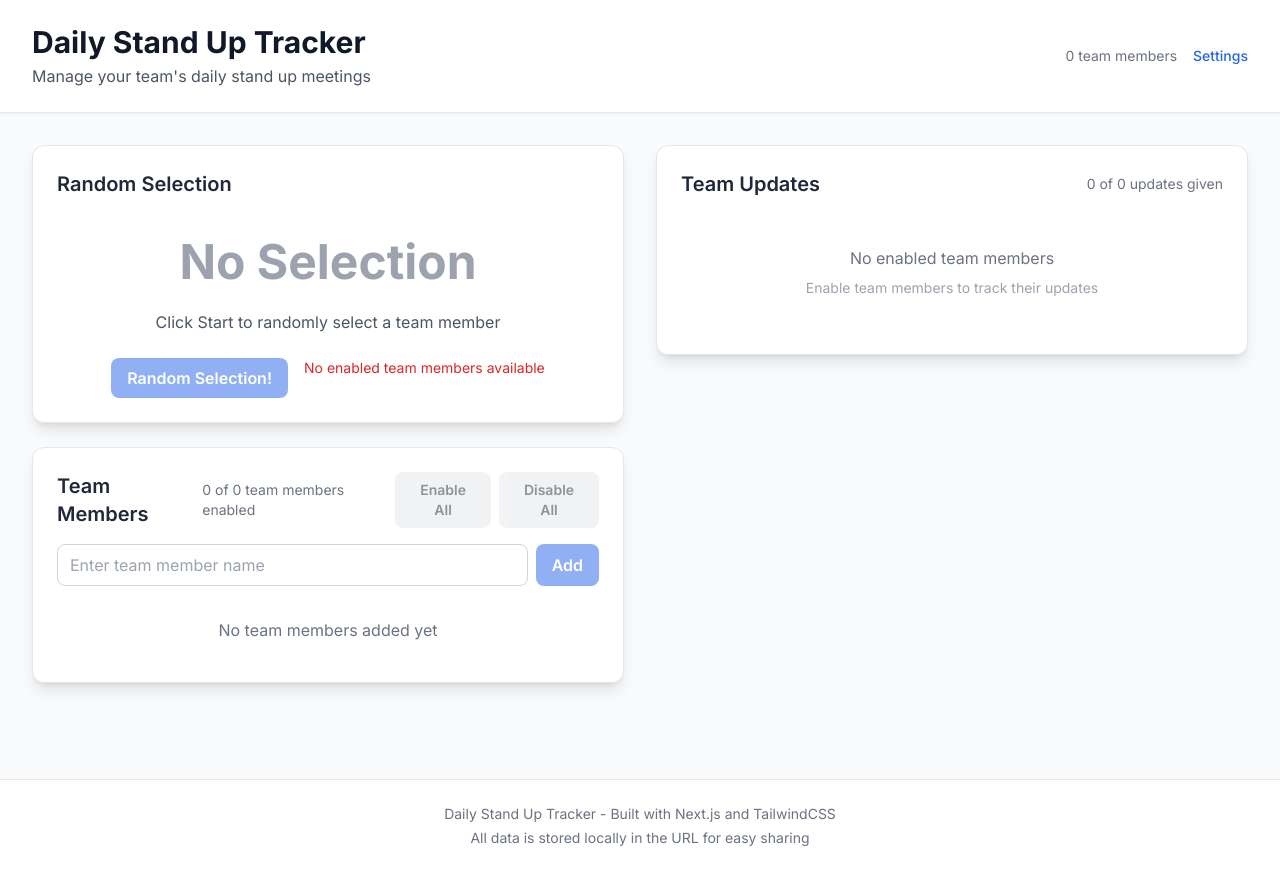
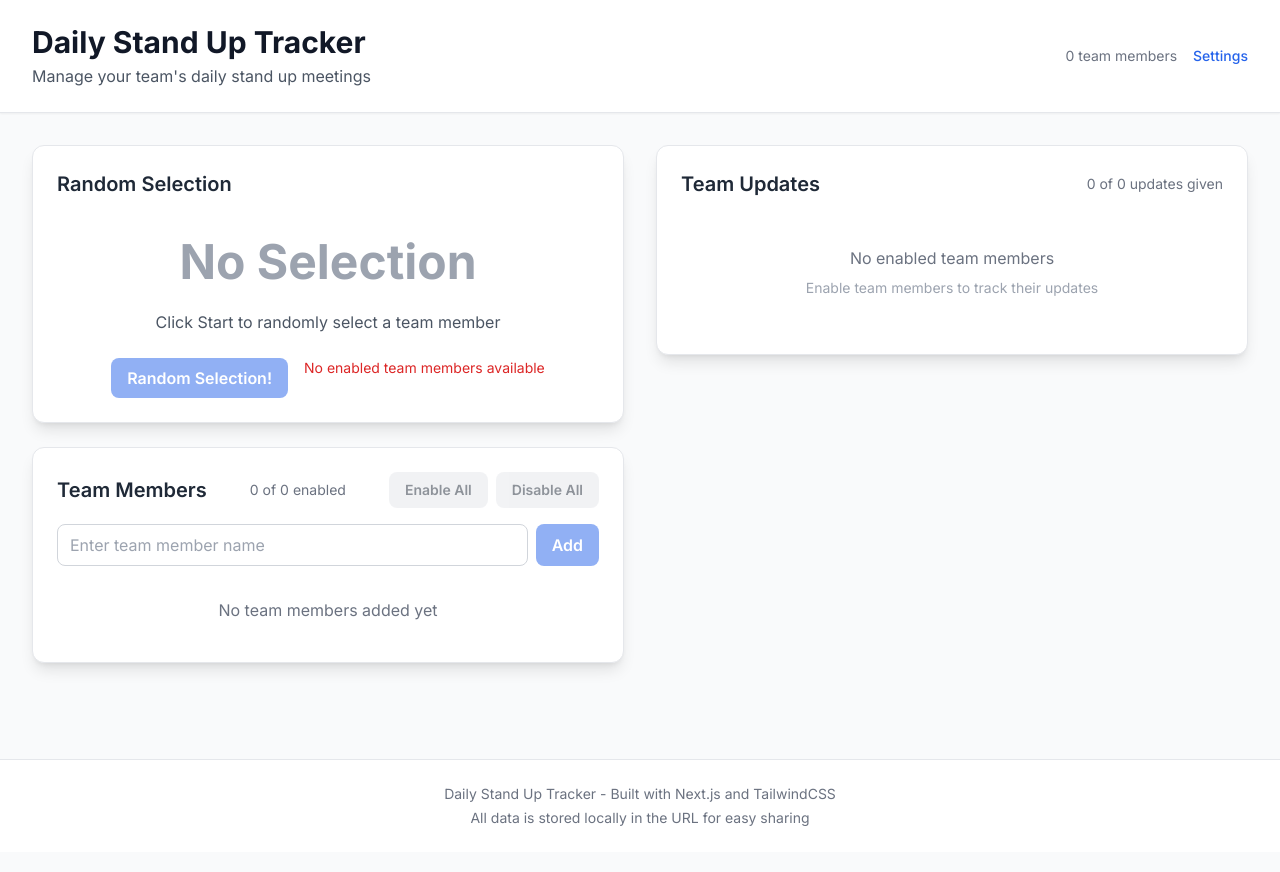
Before and after one commit to dimitris-siakavelis-pfizer/standup-tracker, a Next.js app: page /standup-tracker/ in a window 1280 px wide. Built offline with nearby package versions, Linux system fonts and the light colour scheme.

Commit message:
Update NameList component to simplify enabled members count display for improved clarity

```diff
--- a/src/components/NameList.tsx
+++ b/src/components/NameList.tsx
@@ -90,7 +90,7 @@ export default function NameList({ teamMembers, onUpdateMembers }: NameListProps
       <div className="flex items-center justify-between mb-4">
         <h2 className="text-xl font-semibold text-gray-800 dark:text-white">Team Members</h2>
         <div className="text-sm text-gray-500 dark:text-gray-400">
-          {enabledMembers.length} of {teamMembers.length} team members enabled
+          {enabledMembers.length} of {teamMembers.length} enabled
         </div>
         <div className="flex gap-2">
           <button
```
